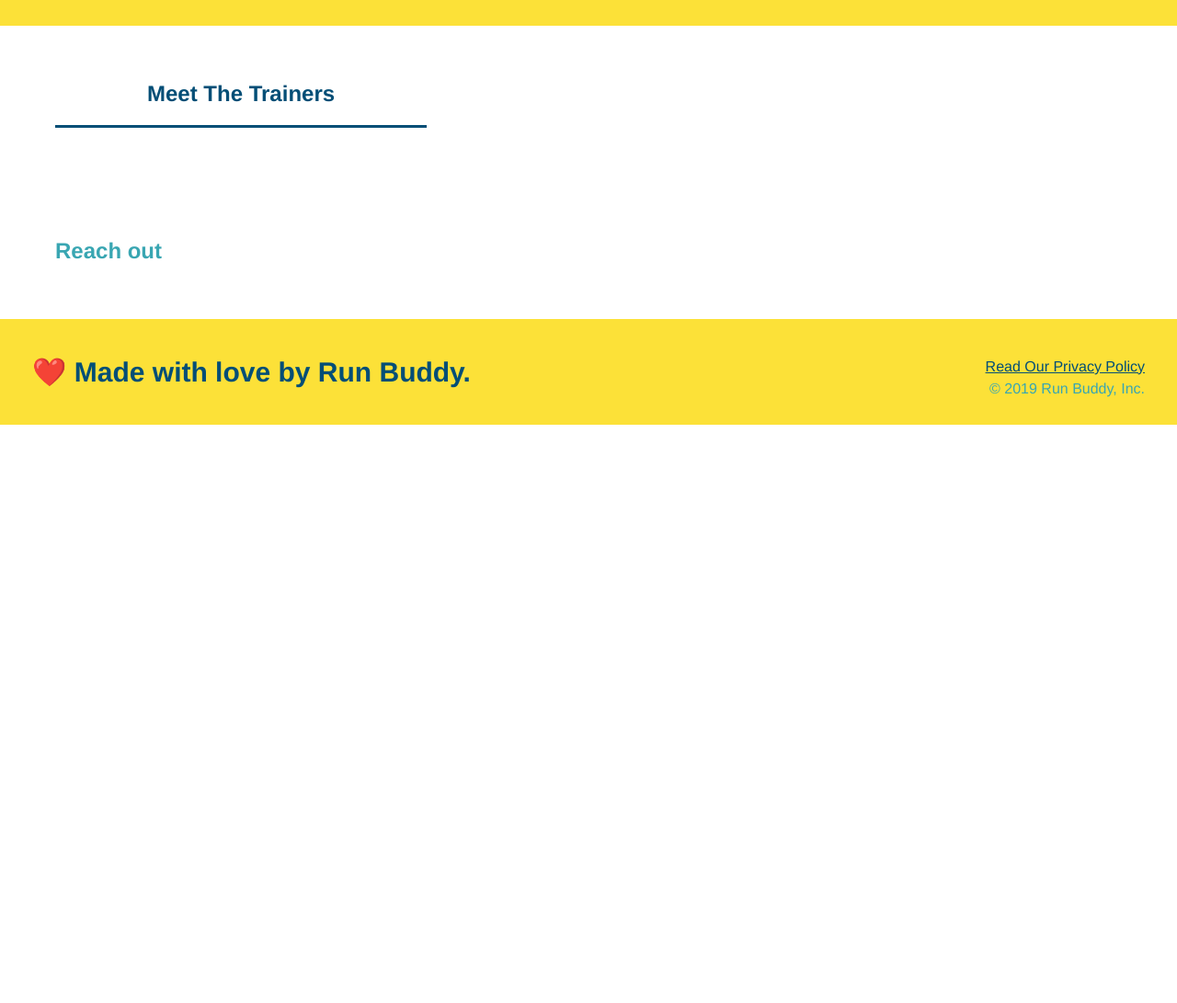
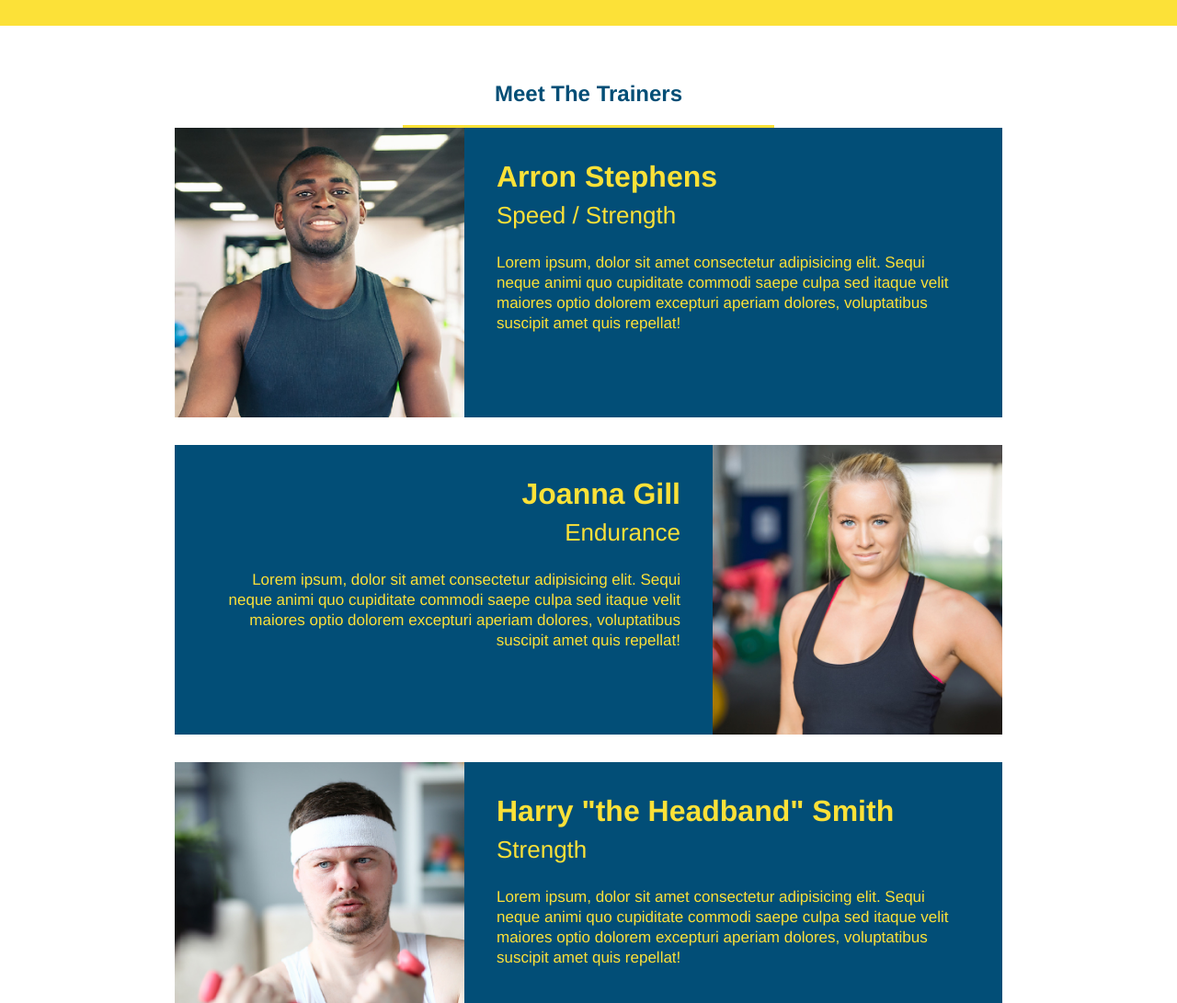
Before and after one commit to Samantha-Ruth/run-buddy, a plain HTML site: page index.html in a window 1280 px wide. Shown: the part 2560-3651 px from the top of the page at 92% size. Before the commit the page ends 3022 px from the top, so only its background shows below. Drawn offline with Linux system fonts and the light colour scheme.

Commit message:
meet the trainers section

```diff
--- a/assets/css/style.css
+++ b/assets/css/style.css
@@ -156,3 +156,41 @@ body {
 .steps span {
     font-size: 38px;
 }
+.trainers {
+    text-align: center;
+}
+.trainer {
+    width: 900px;
+    margin: 0 auto 30px auto;
+    background: #024e77;
+    color: #fce138;
+    overflow: auto;
+}
+.trainer img {
+    width: 35%;
+    float: left;
+}
+.trainer-bio {
+    padding: 35px;
+    float: left;
+    width: 65%;
+}
+.text-left {
+    text-align: left;
+}
+.text-right {
+    text-align: right;
+}
+.trainer-bio h3 {
+    font-size: 32px;
+    margin-bottom: 8px;
+}
+.trainer-bio h4 {
+    font-weight: lighter;
+    font-size: 26px;
+    margin-bottom: 25px;
+}
+.trainer-bio p {
+    font-size: 17px;
+    line-height: 1.3;
+}
--- a/index.html
+++ b/index.html
@@ -107,7 +107,40 @@
 
     <!-- "Meet the Trainers" Section-->
     <section id="your-trainers" class="trainers">
-        <h2 class="section-title primary border">Meet The Trainers</h2>
+        <h2 class="section-title primary-border">Meet The Trainers</h2>
+        <article class="trainer">
+            <img src="./assets/images/trainer-1.jpg" alt="Arron Stephens in his workout clothes, ready to pump iron" />
+            <div class="trainer-bio text-left">
+                <h3>Arron Stephens</h3>
+                <h4>Speed / Strength</h4>
+                <p>Lorem ipsum, dolor sit amet consectetur adipisicing elit. Sequi neque animi quo cupiditate commodi saepe culpa sed
+                    itaque velit maiores optio dolorem excepturi aperiam dolores, voluptatibus suscipit amet quis repellat!</p>
+            </div>
+        </article>
+
+        <!-- second trainer bio-->
+        <article class="trainer">
+            <div class="trainer-bio text-right">
+                <h3>Joanna Gill</h3>
+                <h4>Endurance</h4>
+                <p>
+                    Lorem ipsum, dolor sit amet consectetur adipisicing elit. Sequi neque animi quo cupiditate commodi saepe culpa sed
+      itaque velit maiores optio dolorem excepturi aperiam dolores, voluptatibus suscipit amet quis repellat!
+                </p>
+            </div>
+            <img src="./assets/images/trainer-2.jpg" alt="Joanna Gill cooling off after a workout" />
+        </article>
+        <!-- Third Trainer Bio-->
+        <article class="trainer">
+            <img src="./assets/images/trainer-3.jpg" alt "Harry Smith wearing a headband and lifting comically small pink weights" />
+            <div class="trainer-bio text-left">
+                <h3>Harry "the Headband" Smith</h3>
+                <h4>Strength</h4>
+                <p>Lorem ipsum, dolor sit amet consectetur adipisicing elit. Sequi neque animi quo cupiditate commodi saepe culpa sed
+                    itaque velit maiores optio dolorem excepturi aperiam dolores, voluptatibus suscipit amet quis repellat!
+                </p>
+            </div>
+        </article>
     </section>
 
     <!-- "Reach Out" Section-->
```
Also changed, not shown: assets/images/trainer-1.jpg (added), assets/images/trainer-2.jpg (added), assets/images/trainer-3.jpg (added), 1 other file.
